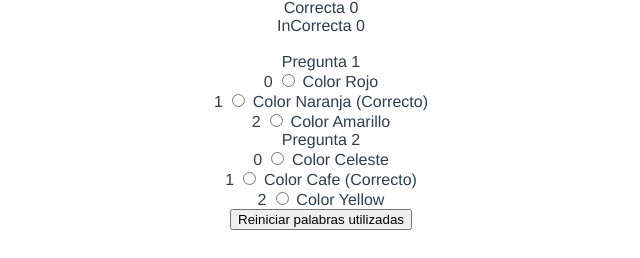
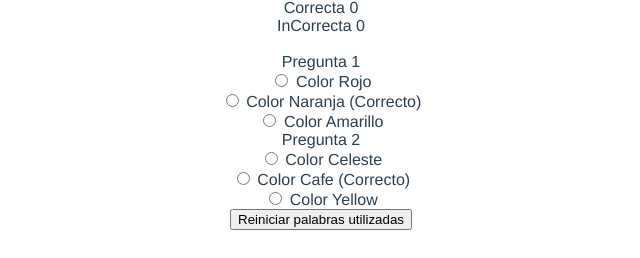
Before and after one commit to chepe263/pregunta-y-respuestas-simples, a Vue app: page / in a window 1280 px wide. Shown: the part 265-523 px from the top of the page, without its empty margins (319-959 px from the left). Built offline with nearby package versions, Linux system fonts and the light colour scheme.

Commit message:
Quitar el indice de la opcion de la pregunta en la vista.

```diff
--- a/package.json
+++ b/package.json
@@ -1,7 +1,7 @@
 {
   "name": "@chepe263/vue-pregunta-y-respuestas-simples",
   "description": "Componente Vue para mostrar una pregunta y sus opciones de respuesta.",
-  "version": "0.1.2",
+  "version": "0.1.3",
   "private": true,
   "author":  "Capitan Nemo",
   "homepage": "https://github.com/chepe263/vue-pregunta-y-respuestas-simples",
--- a/src/components/preguntas/PreguntaRespuestaOpcion.vue
+++ b/src/components/preguntas/PreguntaRespuestaOpcion.vue
@@ -13,7 +13,6 @@
                 }"
             @click="opcion_seleccionada"
             >
-            {{ indice }}
             <input type="radio" :name="`opcion_respuesta[${padre_id}][]`"  :disabled="padre_pregunta_fue_respondida" />
             <slot>
                 {{ texto }}
```
Also changed, not shown: 6 other files (tests, documents, lock files or other folders).
